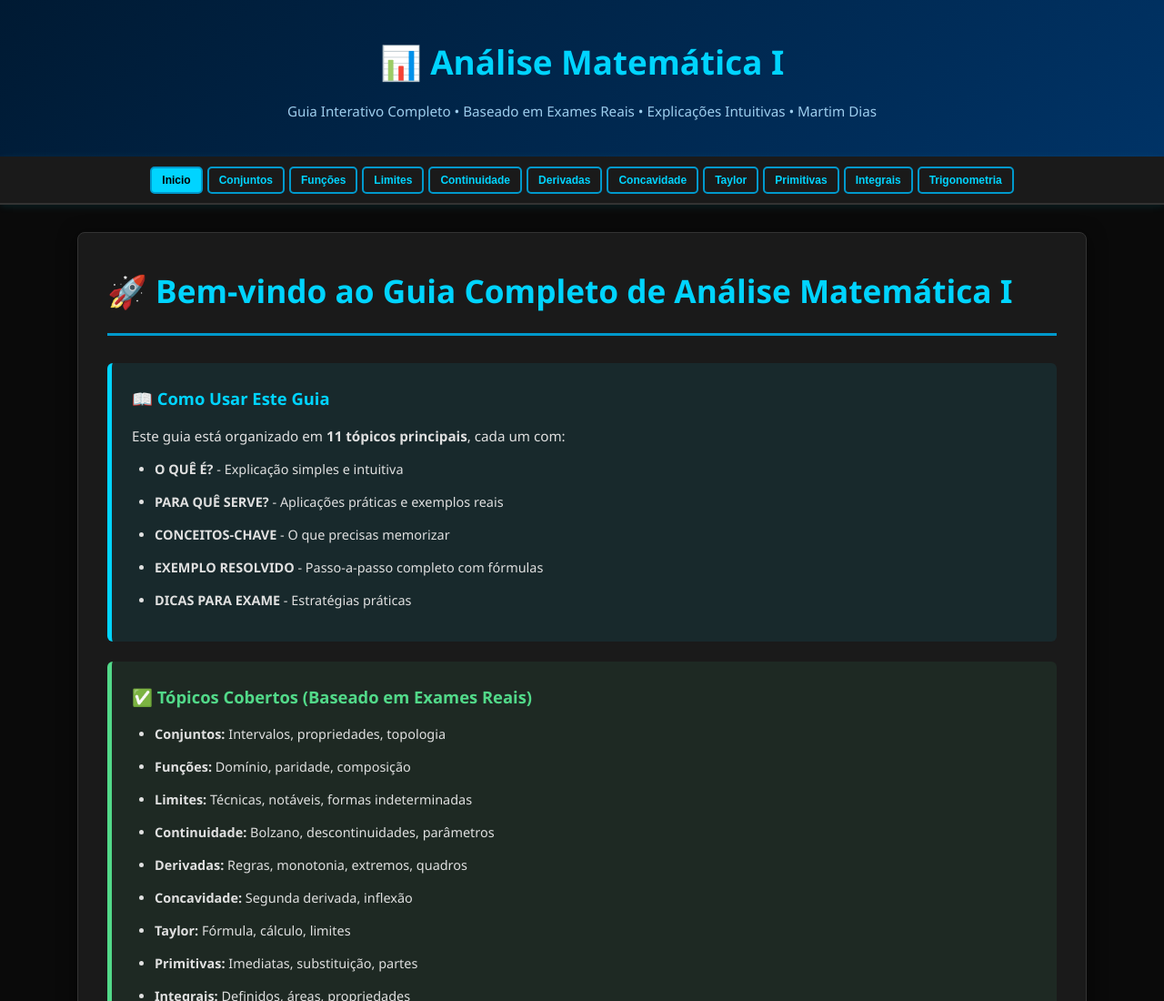
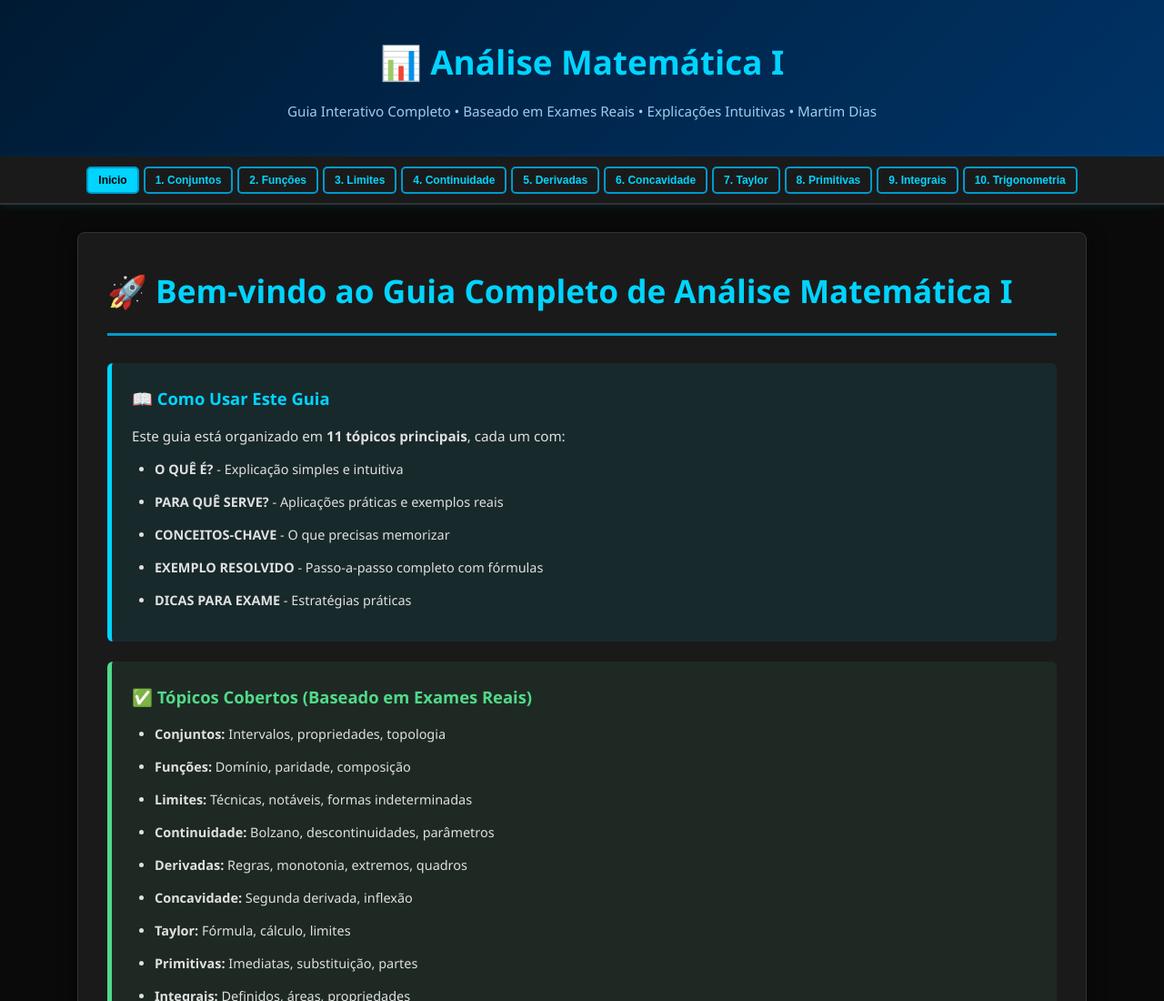
Before and after one commit to HeavyFromTF2/Analise-matematica-materia, a plain HTML site: page index.html in a window 1280 px wide. Shown: the top 1100 px of the page at 91% size. Drawn offline with Linux system fonts and the light colour scheme.

Commit message:
Add numbering to navigation

```diff
--- a/index.html
+++ b/index.html
@@ -394,16 +394,16 @@
     <nav>
         <ul>
             <li><button class="nav-btn active" data-topic="home">Inicio</button></li>
-            <li><button class="nav-btn" data-topic="conjuntos">Conjuntos</button></li>
-            <li><button class="nav-btn" data-topic="funcoes">Funções</button></li>
-            <li><button class="nav-btn" data-topic="limites">Limites</button></li>
-            <li><button class="nav-btn" data-topic="continuidade">Continuidade</button></li>
-            <li><button class="nav-btn" data-topic="derivadas">Derivadas</button></li>
-            <li><button class="nav-btn" data-topic="concavidade">Concavidade</button></li>
-            <li><button class="nav-btn" data-topic="taylor">Taylor</button></li>
-            <li><button class="nav-btn" data-topic="primitivas">Primitivas</button></li>
-            <li><button class="nav-btn" data-topic="integrais">Integrais</button></li>
-            <li><button class="nav-btn" data-topic="trig">Trigonometria</button></li>
+            <li><button class="nav-btn" data-topic="conjuntos">1. Conjuntos</button></li>
+            <li><button class="nav-btn" data-topic="funcoes">2. Funções</button></li>
+            <li><button class="nav-btn" data-topic="limites">3. Limites</button></li>
+            <li><button class="nav-btn" data-topic="continuidade">4. Continuidade</button></li>
+            <li><button class="nav-btn" data-topic="derivadas">5. Derivadas</button></li>
+            <li><button class="nav-btn" data-topic="concavidade">6. Concavidade</button></li>
+            <li><button class="nav-btn" data-topic="taylor">7. Taylor</button></li>
+            <li><button class="nav-btn" data-topic="primitivas">8. Primitivas</button></li>
+            <li><button class="nav-btn" data-topic="integrais">9. Integrais</button></li>
+            <li><button class="nav-btn" data-topic="trig">10. Trigonometria</button></li>
         </ul>
     </nav>
 
```
